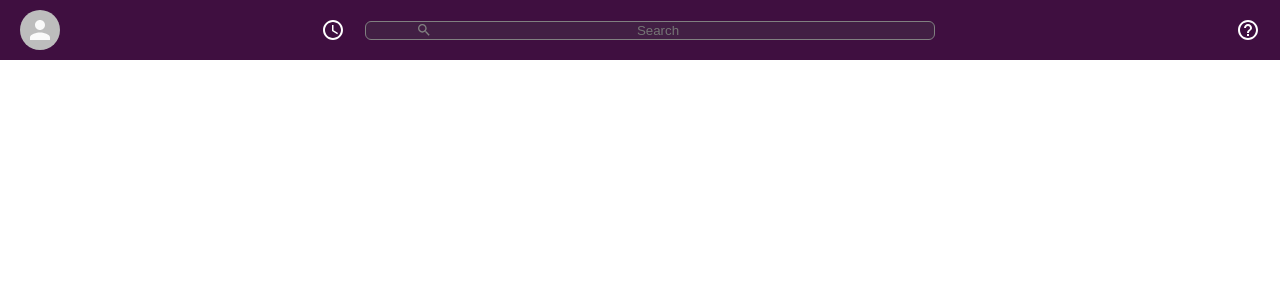
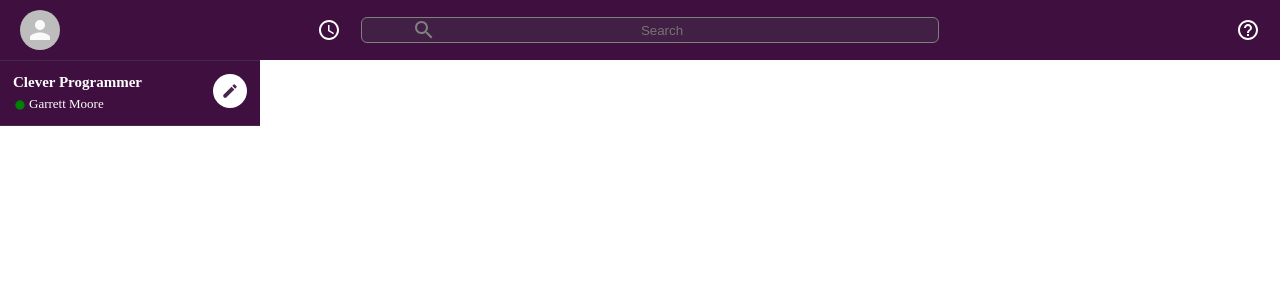
Before and after one commit to garrettmmoore/slack-reimagined, a React (Create React App) app in the folder client/: page / in a window 1280 px wide. Shown: the top 300 px of the page. Built offline with nearby package versions, Linux system fonts and the light colour scheme.

Commit message:
Add Sidebar component

```diff
--- a/client/src/App.js
+++ b/client/src/App.js
@@ -1,11 +1,15 @@
 import React from 'react';
 import './App.css';
+import Sidebar from './components/Sidebar';
 import Header from './components/Header';
 
 function App() {
   return (
     <div className='App'>
       <Header />
+      <div className='app-body'>
+        <Sidebar />
+      </div>
     </div>
   );
 }
--- a/client/src/components/Header.js
+++ b/client/src/components/Header.js
@@ -1,6 +1,9 @@
 import { Avatar } from '@material-ui/core';
 import React from 'react';
-import { MdAccessTime, MdHelpOutline, MdSearch } from 'react-icons/md';
+import AccessTimeIcon from '@material-ui/icons/AccessTime';
+import HelpOutlineIcon from '@material-ui/icons/HelpOutline';
+import SearchIcon from '@material-ui/icons/Search';
+
 import './Header.css';
 
 function Header() {
@@ -8,14 +11,14 @@
     <div className='header'>
       <div className='header-left'>
         <Avatar className='header_avatar' alt={''} src={'  '}></Avatar>
-        <MdAccessTime className='MuiSvgIcon-root' />
+        <AccessTimeIcon />
       </div>
       <div className='header-search'>
-        <MdSearch />
+        <SearchIcon />
         <input placeholder='Search' />
       </div>
       <div className='header-right'>
-        <MdHelpOutline className='MuiSvgIcon-root' />
+        <HelpOutlineIcon />
       </div>
     </div>
   );
--- /dev/null
+++ b/client/src/components/Sidebar.css
@@ -0,0 +1,46 @@
+.sidebar {
+  color: white;
+  background-color: var(--slack-color);
+  border-top: 1px solid #49274b;
+  max-width: 260px;
+}
+
+.sidebar-header {
+  display: flex;
+  border-bottom: 1px solid #49274b;
+  padding-bottom: 10px;
+  padding: 13px;
+  /* margin-top: 10px; */
+}
+
+.sidebar-info {
+  flex: 1;
+}
+
+.sidebar-info > h2 {
+  font-size: 15px;
+  font-weight: 900;
+  margin-bottom: 5px;
+}
+
+.sidebar-info > h3 {
+  display: flex;
+  align-items: center;
+  font-size: 13px;
+  font-weight: 400;
+}
+
+.sidebar-info > h3 > .MuiSvgIcon-root {
+  font-size: 14px;
+  margin-top: 1px;
+  margin-right: 2px;
+  color: green;
+}
+.sidebar-header > .MuiSvgIcon-root {
+  padding: 8px;
+  color: #49274b;
+  font-size: 18px;
+  background-color: white;
+  /* make circle */
+  border-radius: 999px;
+}
--- /dev/null
+++ b/client/src/components/Sidebar.js
@@ -0,0 +1,24 @@
+import React from 'react';
+import CreateIcon from '@material-ui/icons/Create';
+import FiberManualRecordIcon from '@material-ui/icons/FiberManualRecord';
+
+import './Sidebar.css';
+
+function Sidebar() {
+  return (
+    <div className='sidebar'>
+      <div className='sidebar-header'>
+        <div className='sidebar-info'>
+          <h2>Clever Programmer</h2>
+          <h3>
+            <FiberManualRecordIcon />
+            Garrett Moore
+          </h3>
+        </div>
+        <CreateIcon />
+      </div>
+    </div>
+  );
+}
+
+export default Sidebar;
```
